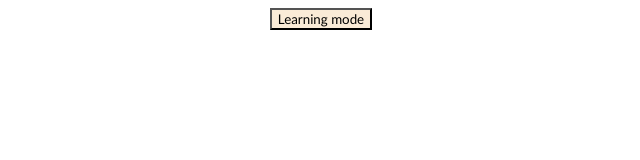
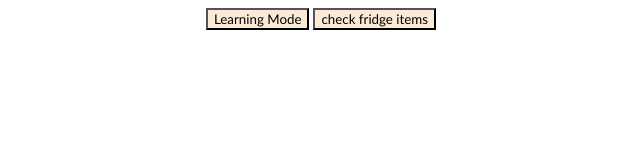
Before and after one commit to 01-Hussain/iotFridge, a plain HTML site: page index.html in a window 1280 px wide. Shown: the whole page, without its empty margins (319-959 px from the left). Drawn offline with Linux system fonts and the light colour scheme.

Commit message:
Update index.html

```diff
--- a/index.html
+++ b/index.html
@@ -1,21 +1,24 @@
 <!DOCTYPE html>
 <html>
+
 <head>
     <link rel="stylesheet" href="index.css">
-    <link rel="short icon" href="C:\Users\user\Desktop\My work\Smart fridge\Web_server\stock\settings.png" alt="Webserver Logo">
+    <link rel="short icon" href="C:\Users\user\Desktop\My work\Smart fridge\Web_server\stock\settings.png"
+        alt="Webserver Logo">
 </head>
+
 <body>
     <center>
-        <button type="button" id="learn-button">
-            Learning mode
-        </button>
+        <a href="/learn"><button>Learning Mode</button></a>
+        <a href="/get-fridge"><button>check fridge items</button></a>
     </center>
     <script>
         const TrainButton = document.getElementById("learn-button")
-        .addEventListener("click", () => {
-            fetch('http://127.0.0.1/run-script')
-            // window.location.href = "http://www.google.com";
-        });
+            .addEventListener("click", () => {
+                fetch('http://127.0.0.1/run-script')
+                // window.location.href = "http://www.google.com";
+            });
     </script>
 </body>
+
 </html>
```
